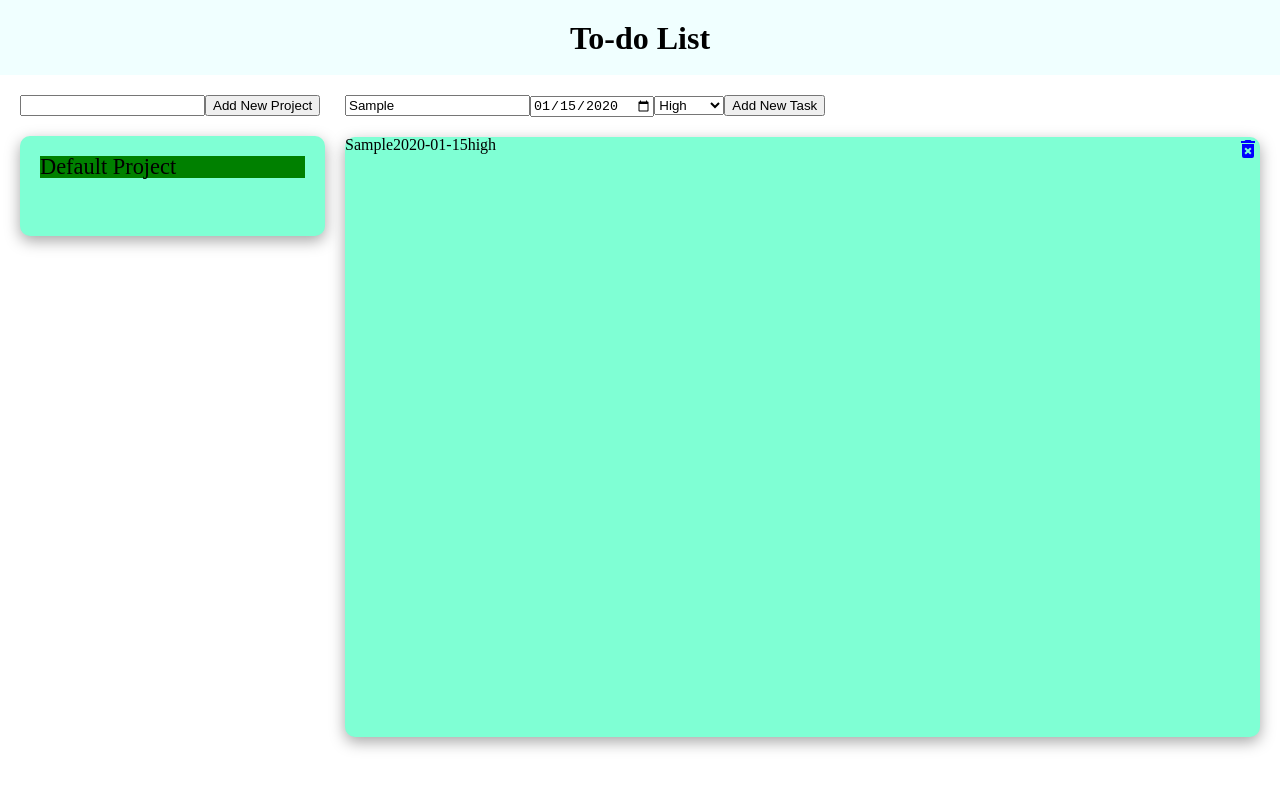
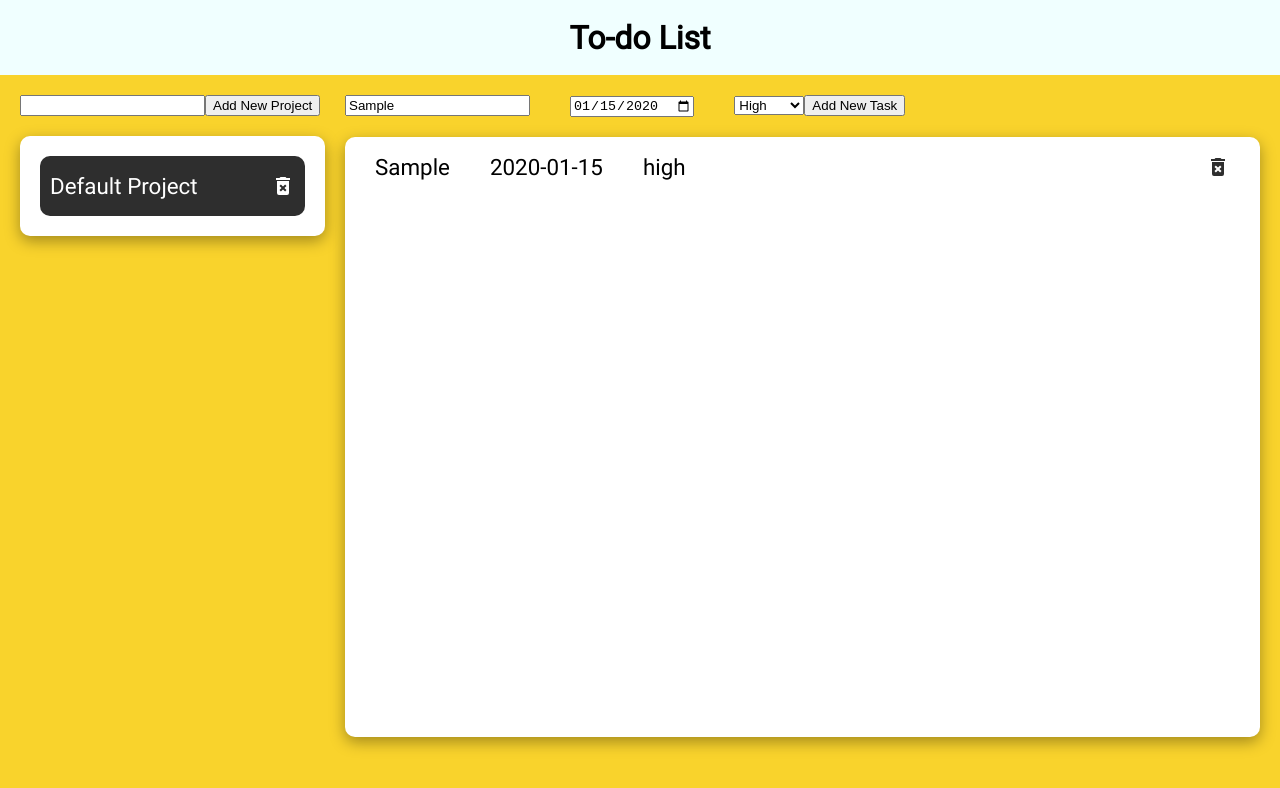
Before and after one commit to kingfeekra/todo-list, a website built with webpack: page dist/index.html in a window 1280 px wide. Both pictures are taken after typing "Sample", "2020-01-15" into the empty fields and a click on the button "Add New Task". Built offline with nearby package versions, Linux system fonts and the light colour scheme.

Commit message:
add style to project

```diff
--- a/src/addNewProject.js
+++ b/src/addNewProject.js
@@ -19,10 +19,14 @@ const newProject = (() => {
             for(let i = 0; i < projectList.length; i++) {
                 if(projectList[i].classList.contains("selectedProject")) {
                     projectList[i].classList.remove("selectedProject");
+                    const path = projectList[i].querySelector("path");
+                    path.setAttributeNS(null, "fill", "rgb(46, 46, 46)");
                 }
             }
             if(!projectDiv.classList.contains("selectedProject")) {
-                projectDiv.classList.add("selectedProject")
+                projectDiv.classList.add("selectedProject");
+                const path = projectDiv.querySelector("path");
+                path.setAttributeNS(null, "fill", "white");
                 taskDisplay.removeTasks();
                 taskDisplay.displayTasks();
             }
@@ -37,27 +41,25 @@ const newProject = (() => {
         const svg = document.createElementNS("http://www.w3.org/2000/svg", "svg");
         svg.setAttributeNS(null, "viewbox", "0 0 24 24");
         svg.classList.add("svgClass");
+        const svgParent = svg.parentNode;
         svg.addEventListener("click", function() {
             const div = document.querySelector(".projectsList");
-            const svgParent = svg.parentNode;
             div.removeChild(svgParent);
 
         })
-        const projectDivList = document.querySelectorAll(".project");
+        const projectList = document.querySelectorAll(".project");
+        for(let i = 0; i < projectList.length; i++) { //loop to add svgs to divs
+            projectList[i].appendChild(svg);
+        }
 
         const pathNode = document.createElementNS("http://www.w3.org/2000/svg", "path");
-        pathNode.setAttributeNS(null, "fill", "blue");
-        pathNode.setAttributeNS(null, "d", "M6,19A2,2 0 0,0 8,21H16A2,2 0 0,0 18,19V7H6V19M8.46,11.88L9.87,10.47L12,12.59L14.12,10.47L15.53,11.88L13.41,14L15.53,16.12L14.12,17.53L12,15.41L9.88,17.53L8.47,16.12L10.59,14L8.46,11.88M15.5,4L14.5,3H9.5L8.5,4H5V6H19V4H15.5Z")
-
-        for(let i = 0; i < projectDivList.length; i++) { //loop to add svgs to divs
-            projectDivList[i].appendChild(svg);
-        }
+        pathNode.setAttributeNS(null, "fill", "rgb(46, 46, 46)");
+        pathNode.setAttributeNS(null, "d", "M6,19A2,2 0 0,0 8,21H16A2,2 0 0,0 18,19V7H6V19M8.46,11.88L9.87,10.47L12,12.59L14.12,10.47L15.53,11.88L13.41,14L15.53,16.12L14.12,17.53L12,15.41L9.88,17.53L8.47,16.12L10.59,14L8.46,11.88M15.5,4L14.5,3H9.5L8.5,4H5V6H19V4H15.5Z");
 
         const svgList = document.querySelectorAll(".svgClass")
 
         for(let i = 0; i < svgList.length; i++) {
             svgList[i].appendChild(pathNode);
-
         }
     }
     const addDefaultProject = function() {
@@ -74,10 +76,14 @@ const newProject = (() => {
             for(let i = 0; i < projectList.length; i++) {
                 if(projectList[i].classList.contains("selectedProject")) {
                     projectList[i].classList.remove("selectedProject");
+                    const path = projectList[i].querySelector("path");
+                    path.setAttributeNS(null, "fill", "rgb(46, 46, 46)");
                 }
             }
             if(!projectDiv.classList.contains("selectedProject")) {
                 projectDiv.classList.add("selectedProject")
+                const path = projectDiv.querySelector("path");
+                path.setAttributeNS(null, "fill", "white");
                 taskDisplay.removeTasks();
                 taskDisplay.displayTasks();
             }
@@ -85,7 +91,33 @@ const newProject = (() => {
         projectsList.appendChild(projectDiv);
         projectsObject["defaultProject"] = {};
         projectsObject["defaultProject"].tasks = [];
+        addDefaultDeleteButton();
+    }
 
+    function addDefaultDeleteButton() {
+        const svg = document.createElementNS("http://www.w3.org/2000/svg", "svg");
+        svg.setAttributeNS(null, "viewbox", "0 0 24 24");
+        svg.classList.add("svgClass");
+        const svgParent = svg.parentNode;
+        svg.addEventListener("click", function() {
+            const div = document.querySelector(".projectsList");
+            div.removeChild(svgParent);
+
+        })
+        const projectList = document.querySelectorAll(".project");
+        for(let i = 0; i < projectList.length; i++) { //loop to add svgs to divs
+            projectList[i].appendChild(svg);
+        }
+
+        const pathNode = document.createElementNS("http://www.w3.org/2000/svg", "path");
+        pathNode.setAttributeNS(null, "fill", "white");
+        pathNode.setAttributeNS(null, "d", "M6,19A2,2 0 0,0 8,21H16A2,2 0 0,0 18,19V7H6V19M8.46,11.88L9.87,10.47L12,12.59L14.12,10.47L15.53,11.88L13.41,14L15.53,16.12L14.12,17.53L12,15.41L9.88,17.53L8.47,16.12L10.59,14L8.46,11.88M15.5,4L14.5,3H9.5L8.5,4H5V6H19V4H15.5Z");
+
+        const svgList = document.querySelectorAll(".svgClass")
+
+        for(let i = 0; i < svgList.length; i++) {
+            svgList[i].appendChild(pathNode);
+        }
     }
     return {
         addDefaultProject : function() {
--- a/src/addNewTask.js
+++ b/src/addNewTask.js
@@ -74,7 +74,7 @@ const newTask = (() => {
         const taskDivList = document.querySelectorAll(".task");
 
         const pathNode = document.createElementNS("http://www.w3.org/2000/svg", "path"); //svg shape i.e. trash can
-        pathNode.setAttributeNS(null, "fill", "blue");
+        pathNode.setAttributeNS(null, "fill", "rgb(46, 46, 46)");
         pathNode.setAttributeNS(null, "d", "M6,19A2,2 0 0,0 8,21H16A2,2 0 0,0 18,19V7H6V19M8.46,11.88L9.87,10.47L12,12.59L14.12,10.47L15.53,11.88L13.41,14L15.53,16.12L14.12,17.53L12,15.41L9.88,17.53L8.47,16.12L10.59,14L8.46,11.88M15.5,4L14.5,3H9.5L8.5,4H5V6H19V4H15.5Z")
 
         for(let i = 0; i < taskDivList.length; i++) { //loop to add svgs to divs
--- a/src/styles.css
+++ b/src/styles.css
@@ -47,10 +47,20 @@ table {
 	border-spacing: 0;
 }
 
+@font-face {
+    font-family: customFont;
+    src: url(Roboto-Regular.ttf);
+}
+
+body {
+    font-family: customFont;
+}
+
 #container {
     display:flex;
     flex-direction: column;
     min-height: 100vh;
+    background-color: #f9d32c;
 }
 
 .header {
@@ -88,7 +98,7 @@ main {
 .projectsList {
     display: flex;
     flex-direction: column;
-    background-color: aquamarine;
+    background-color: #ffffff;
     box-shadow: rgba(0, 0, 0, 0.35) 0px 5px 15px;
     border-radius: 10px;
     min-width: 200px;
@@ -100,10 +110,15 @@ main {
     margin: 20px;
     font-size: 1.4rem;
     cursor: pointer;
+    height: 40px;
+    align-items: center;
+    border-radius: 10px;
+    padding: 10px;
 }
 
 .selectedProject {
-    background-color: green;
+    background-color: rgb(46, 46, 46);
+    color: #ffffff;
 }
 
 .svgClass {
@@ -112,10 +127,15 @@ main {
     height: 24px;
     margin-left: auto;
     cursor: pointer;
+    color: rgb(46, 46, 46);
+}
+
+.tasksDiv > div > input {
+    margin-right: 40px;
 }
 
 .tasksList {
-    background-color: aquamarine;
+    background-color: #ffffff;
     box-shadow: rgba(0, 0, 0, 0.35) 0px 5px 15px;
     border-radius: 10px;
     min-width: 100%;
@@ -126,4 +146,16 @@ main {
 
 .task {
     display: flex;
+    display: flex;
+    margin: 20px;
+    font-size: 1.4rem;
+    cursor: pointer;
+    height: 40px;
+    align-items: center;
+    border-radius: 10px;
+    padding: 10px;
 }
+
+.task > p {
+    margin-right: 40px;
+}
```
Also changed, not shown: dist/fc2b5060f7accec5cf74.ttf (added), dist/main.js, src/Roboto-Regular.ttf (added).
